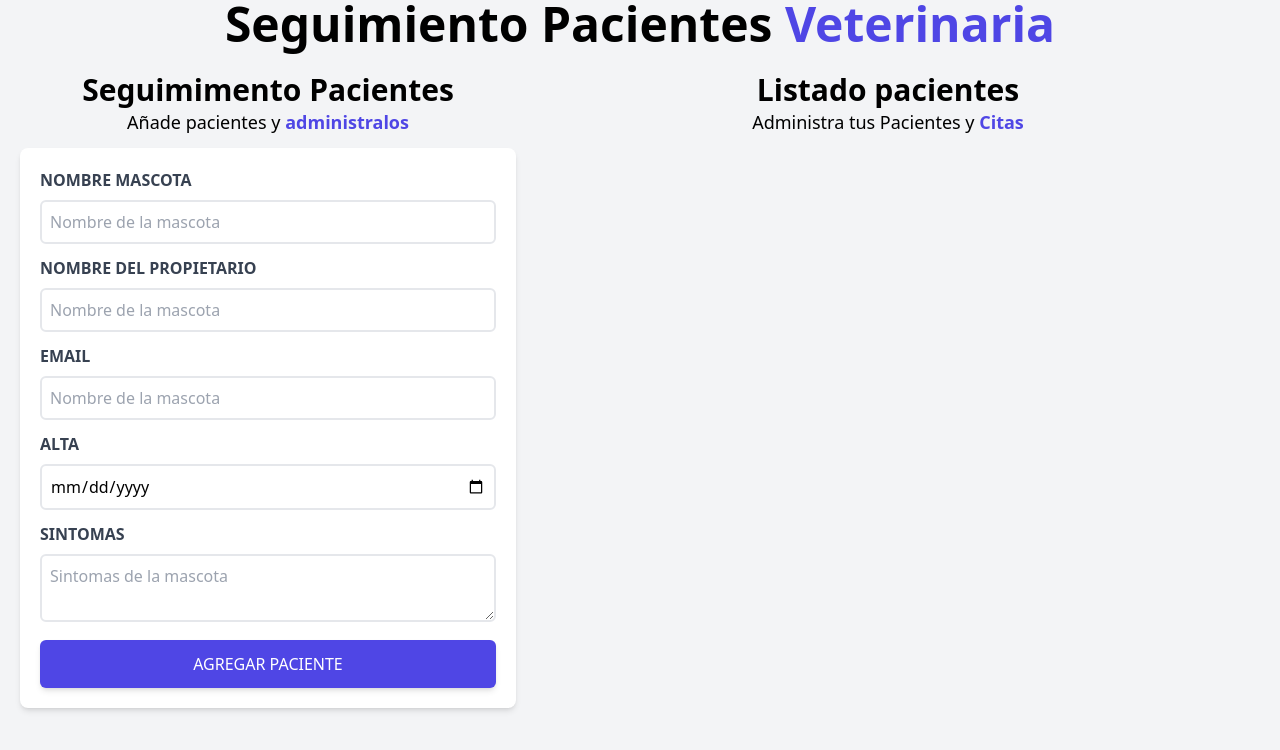
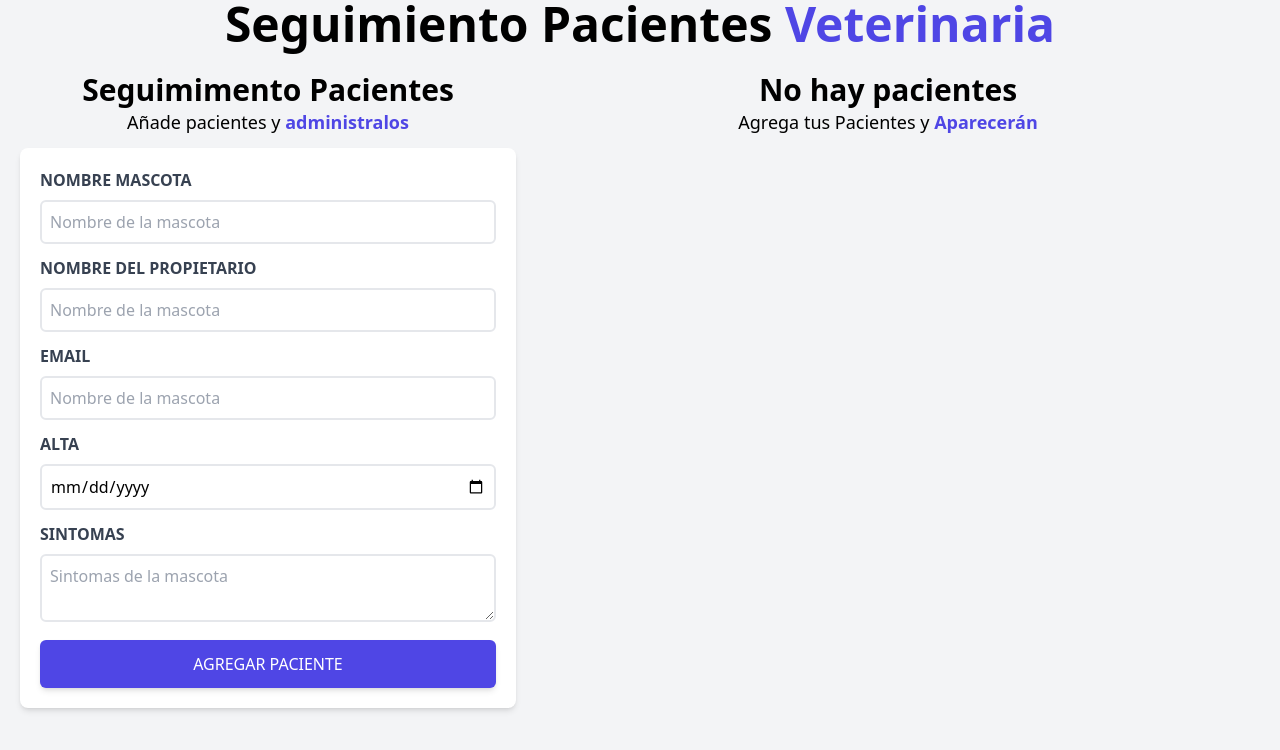
Before and after one commit to JeanBayer/citas-react-practica, a React (Vite) app: page / in a window 1280 px wide. Shown: the top 750 px of the page. Built offline with nearby package versions, Linux system fonts and the light colour scheme.

Commit message:
show text when show text when there are no patients

```diff
--- a/src/components/ListadoPacientes.jsx
+++ b/src/components/ListadoPacientes.jsx
@@ -4,21 +4,28 @@ const ListadoPacientes = ({ pacientes }) => {
   console.log(pacientes);
   return (
     <div className="md:w-1/2 lg:w-3/5 ">
+      {pacientes && pacientes.length ? (
+        <>
           <h2 className="font-black text-center text-3xl">Listado pacientes</h2>
           <p className="text-center text-lg mb-3">
             Administra tus Pacientes y {""}
             <span className="font-bold text-indigo-600">Citas</span>
           </p>
           <div className="md:h-screen overflow-y-scroll w-full">
-        {pacientes.map(paciente => {
-          return (
-            <Paciente
-              paciente={paciente}
-              key={paciente.id}
-            />
-          );
+            {pacientes.map((paciente) => {
+              return <Paciente paciente={paciente} key={paciente.id} />;
             })}
           </div>
+        </>
+      ) : (
+        <>
+          <h2 className="font-black text-center text-3xl">No hay pacientes</h2>
+          <p className="text-center text-lg mb-3">
+            Agrega tus Pacientes y {""}
+            <span className="font-bold text-indigo-600">Aparecerán</span>
+          </p>
+        </>
+      )}
     </div>
   );
 };
```
Lines whose indentation alone changed are shown as unchanged.
